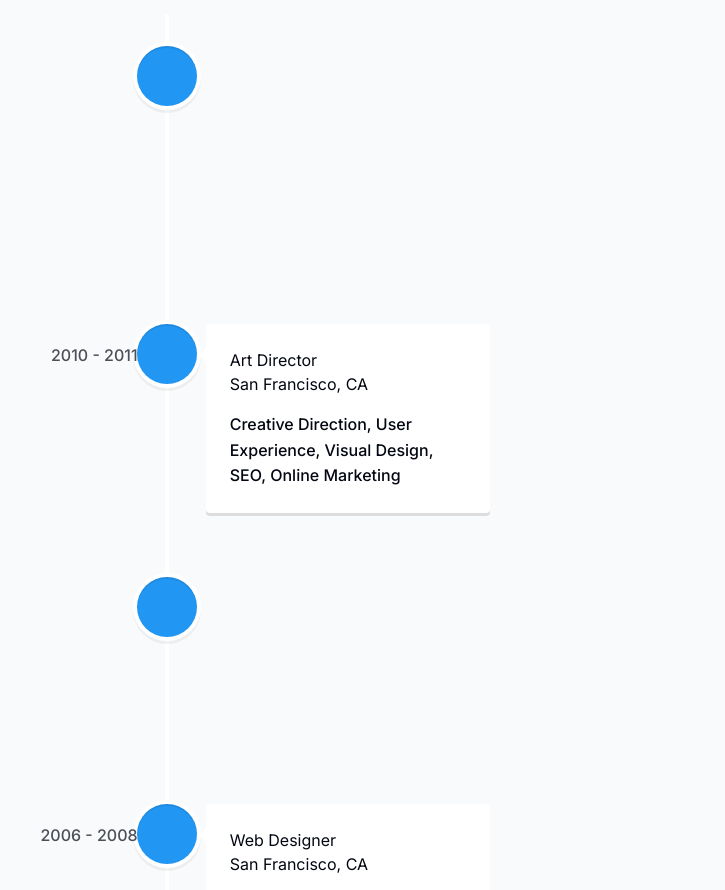
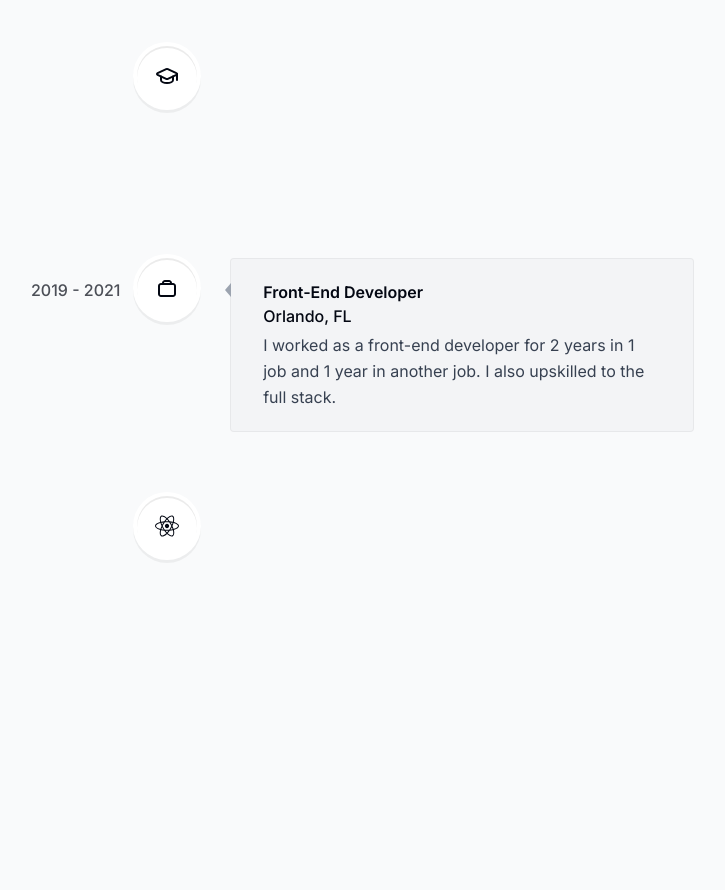
Before and after one commit to blade-demon/my-blog, a Next.js app: page / in a window 1280 px wide. Shown: the part 2880-3770 px from the top of the page, without its empty margins (473-1198 px from the left). Built offline with nearby package versions, Linux system fonts and the light colour scheme.

Commit message:
add new feat

```diff
--- a/src/components/experience.tsx
+++ b/src/components/experience.tsx
@@ -18,7 +18,7 @@ export default function Experience() {
   return (
     <section id="experience" ref={ref} className="scroll-mt-28 mb-28 sm:mb-40">
       <SectionHeading>经验</SectionHeading>
-      {/* <VerticalTimeline lineColor="">
+      <VerticalTimeline lineColor="">
         {experiencesData.map((item, index) => (
           <React.Fragment key={index}>
             <VerticalTimelineElement
@@ -52,104 +52,6 @@ export default function Experience() {
             </VerticalTimelineElement>
           </React.Fragment>
         ))}
-      </VerticalTimeline> */}
-      <VerticalTimeline>
-        <VerticalTimelineElement
-          className="vertical-timeline-element--work"
-          contentStyle={{ background: "rgb(33, 150, 243)", color: "#fff" }}
-          contentArrowStyle={{ borderRight: "7px solid  rgb(33, 150, 243)" }}
-          date="2011 - present"
-          iconStyle={{ background: "rgb(33, 150, 243)", color: "#fff" }}
-          // icon={<WorkIcon />}
-        >
-          <h3 className="vertical-timeline-element-title">Creative Director</h3>
-          <h4 className="vertical-timeline-element-subtitle">Miami, FL</h4>
-          <p>
-            Creative Direction, User Experience, Visual Design, Project
-            Management, Team Leading
-          </p>
-        </VerticalTimelineElement>
-        <VerticalTimelineElement
-          className="vertical-timeline-element--work"
-          date="2010 - 2011"
-          iconStyle={{ background: "rgb(33, 150, 243)", color: "#fff" }}
-          // icon={<WorkIcon />}
-        >
-          <h3 className="vertical-timeline-element-title">Art Director</h3>
-          <h4 className="vertical-timeline-element-subtitle">
-            San Francisco, CA
-          </h4>
-          <p>
-            Creative Direction, User Experience, Visual Design, SEO, Online
-            Marketing
-          </p>
-        </VerticalTimelineElement>
-        <VerticalTimelineElement
-          className="vertical-timeline-element--work"
-          date="2008 - 2010"
-          iconStyle={{ background: "rgb(33, 150, 243)", color: "#fff" }}
-          // icon={<WorkIcon />}
-        >
-          <h3 className="vertical-timeline-element-title">Web Designer</h3>
-          <h4 className="vertical-timeline-element-subtitle">
-            Los Angeles, CA
-          </h4>
-          <p>User Experience, Visual Design</p>
-        </VerticalTimelineElement>
-        <VerticalTimelineElement
-          className="vertical-timeline-element--work"
-          date="2006 - 2008"
-          iconStyle={{ background: "rgb(33, 150, 243)", color: "#fff" }}
-          // icon={<WorkIcon />}
-        >
-          <h3 className="vertical-timeline-element-title">Web Designer</h3>
-          <h4 className="vertical-timeline-element-subtitle">
-            San Francisco, CA
-          </h4>
-          <p>User Experience, Visual Design</p>
-        </VerticalTimelineElement>
-        <VerticalTimelineElement
-          className="vertical-timeline-element--education"
-          date="April 2013"
-          iconStyle={{ background: "rgb(233, 30, 99)", color: "#fff" }}
-          // icon={<SchoolIcon />}
-        >
-          <h3 className="vertical-timeline-element-title">
-            Content Marketing for Web, Mobile and Social Media
-          </h3>
-          <h4 className="vertical-timeline-element-subtitle">Online Course</h4>
-          <p>Strategy, Social Media</p>
-        </VerticalTimelineElement>
-        <VerticalTimelineElement
-          className="vertical-timeline-element--education"
-          date="November 2012"
-          iconStyle={{ background: "rgb(233, 30, 99)", color: "#fff" }}
-          // icon={<SchoolIcon />}
-        >
-          <h3 className="vertical-timeline-element-title">
-            Agile Development Scrum Master
-          </h3>
-          <h4 className="vertical-timeline-element-subtitle">Certification</h4>
-          <p>Creative Direction, User Experience, Visual Design</p>
-        </VerticalTimelineElement>
-        <VerticalTimelineElement
-          className="vertical-timeline-element--education"
-          date="2002 - 2006"
-          iconStyle={{ background: "rgb(233, 30, 99)", color: "#fff" }}
-          // icon={<SchoolIcon />}
-        >
-          <h3 className="vertical-timeline-element-title">
-            Bachelor of Science in Interactive Digital Media Visual Imaging
-          </h3>
-          <h4 className="vertical-timeline-element-subtitle">
-            Bachelor Degree
-          </h4>
-          <p>Creative Direction, Visual Design</p>
-        </VerticalTimelineElement>
-        <VerticalTimelineElement
-          iconStyle={{ background: "rgb(16, 204, 82)", color: "#fff" }}
-          // icon={<StarIcon />}
-        />
       </VerticalTimeline>
     </section>
   );
--- a/src/components/submit-btn.tsx
+++ b/src/components/submit-btn.tsx
@@ -1,6 +1,6 @@
 import React from "react";
 import { FaPaperPlane } from "react-icons/fa";
-import { experimental_useFormStatus as useFormStatus } from "react-dom";
+// import { experimental_useFormStatus as useFormStatus } from "react-dom";
 
 export default function SubmitBtn() {
   // const { pending } = useFormStatus();
```
